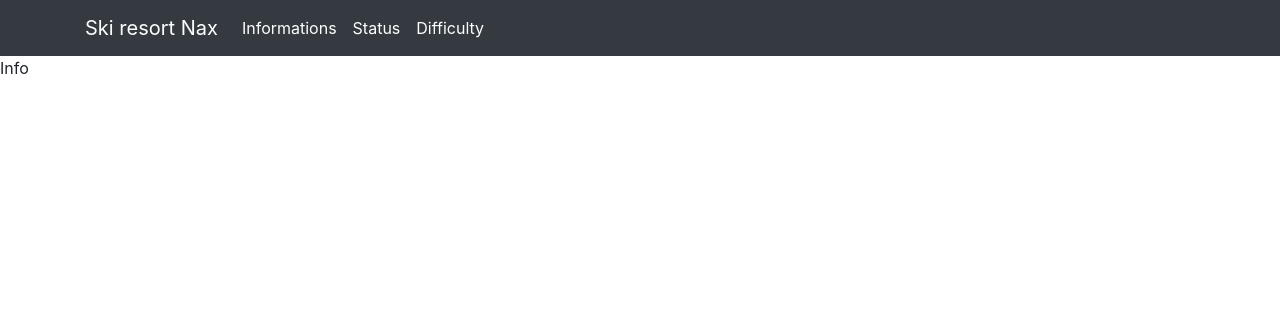
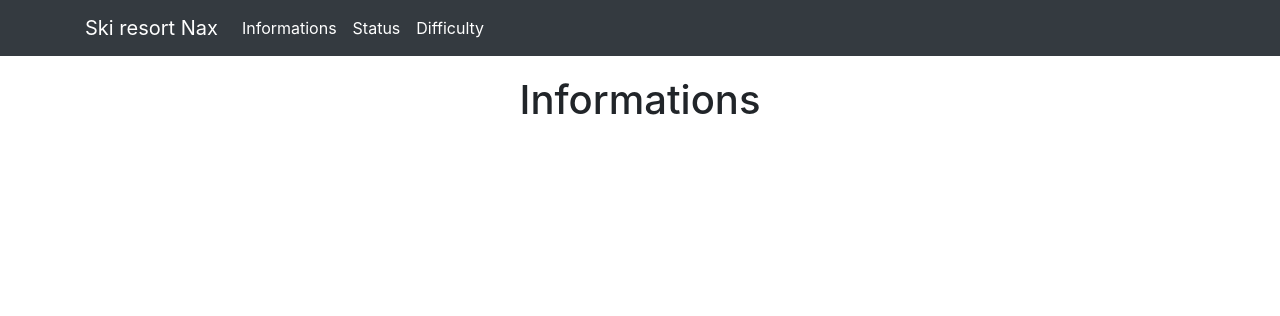
Before and after one commit to Idylx/GISProject, a Django app: page / in a window 1280 px wide. Shown: the top 316 px of the page. Run offline with Django 3.2, Linux system fonts and the light colour scheme; some libraries are stand-ins or nearby versions.

Commit message:
adjust css

```diff
--- a/skiResortNax/templates/index.html
+++ b/skiResortNax/templates/index.html
@@ -8,7 +8,10 @@
     <link rel="stylesheet" href="https://stackpath.bootstrapcdn.com/bootstrap/4.3.1/css/bootstrap.min.css" integrity="sha384-ggOyR0iXCbMQv3Xipma34MD+dH/1fQ784/j6cY/iJTQUOhcWr7x9JvoRxT2MZw1T" crossorigin="anonymous">
     <script src="//cdnjs.cloudflare.com/ajax/libs/jquery/2.0.3/jquery.min.js"></script>
 <style>
-
+    h1{
+        margin-top: 20px;
+        text-align: center;
+    }
     .leaflet-container {  /* all maps */
         width:  80%;
         height: 50em;
--- a/skiResortNax/templates/skiresort/difficulty.html
+++ b/skiResortNax/templates/skiresort/difficulty.html
@@ -6,7 +6,7 @@
     {% leaflet_js %}
     {% leaflet_css %}
 
-    Difficulty
+    <h1>Difficulty</h1>
 <div id="map">{% leaflet_map "slopes" callback="main_map_init" %}</div>
 
 
--- a/skiResortNax/templates/skiresort/infos.html
+++ b/skiResortNax/templates/skiresort/infos.html
@@ -6,7 +6,7 @@
     {% leaflet_js %}
     {% leaflet_css %}
 
-    Info
+    <h1>Informations</h1>
 <div id="map">{% leaflet_map "slopes" callback="main_map_init" %}</div>
 
 
--- a/skiResortNax/templates/skiresort/status.html
+++ b/skiResortNax/templates/skiresort/status.html
@@ -7,7 +7,7 @@
      {% leaflet_js %}
     {% leaflet_css %}
 
-    Status
+    <h1>Status</h1>
 <div id="map">{% leaflet_map "slopes" callback="main_map_init" %}</div>
 
 
```
